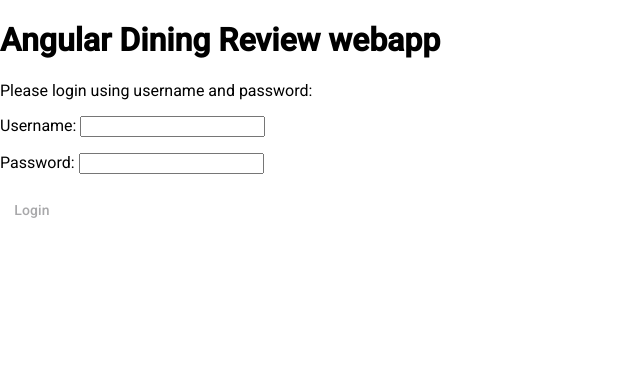
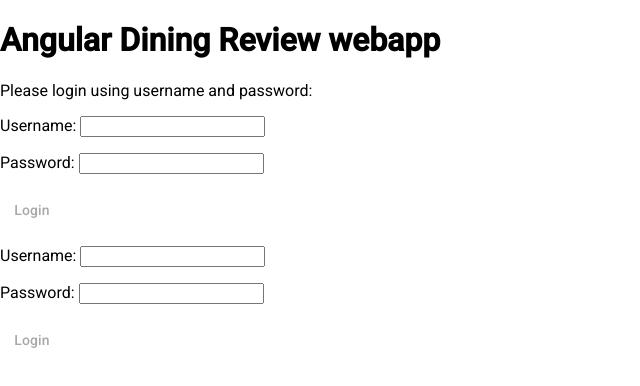
Before and after one commit to LucaBiasiolo/JavaScript-TypeScript, an Angular app in the folder diningreview/: page / in a window 1280 px wide. Shown: the top 386 px of the page, without its empty margins (0-640 px from the left). Built offline with nearby package versions, Linux system fonts and the light colour scheme.

Commit message:
Add Reactive version to login form

```diff
--- a/diningreview/src/app/login/login.component.html
+++ b/diningreview/src/app/login/login.component.html
@@ -1,6 +1,15 @@
 <p>Please login using username and password:</p>
+
+<!--Template-driven form version-->
 <form #loginForm="ngForm" (ngSubmit)="onSubmit(loginForm)">
   <p>Username: <input mat-input type="text" name="username" ngModel required></p>
   <p>Password: <input mat-input type="password" name="password" ngModel required></p>
   <button mat-button type="submit" [disabled]="!loginForm.valid">Login</button>
 </form>
+
+<!--Reactive form version-->
+<form [formGroup]="loginFormReactive" (ngSubmit)="onSubmitReactive()">
+  <p>Username: <input mat-input type="text" name="username" formControlName="username"></p>
+  <p>Password: <input mat-input type="password" name="password" formControlName="password"></p>
+  <button mat-button type="submit" [disabled]="!loginForm.valid">Login</button>
+</form>
--- a/diningreview/src/app/login/login.component.ts
+++ b/diningreview/src/app/login/login.component.ts
@@ -1,26 +1,42 @@
-import { Component } from '@angular/core';
-import { FormsModule, NgForm } from '@angular/forms';
+import { Component, OnInit } from '@angular/core';
+import { FormBuilder, FormGroup, FormsModule, NgForm, ReactiveFormsModule, Validators } from '@angular/forms';
 import { UserService } from '../user.service';
 import { MatButton } from '@angular/material/button';
 
 @Component({
   selector: 'app-login',
-  imports: [FormsModule, MatButton],
+  imports: [FormsModule, MatButton, ReactiveFormsModule],
   templateUrl: './login.component.html',
   styleUrl: './login.component.css'
 })
-export class LoginComponent {
+export class LoginComponent implements OnInit{
 
-  loggedIn: boolean = false
+  loggedIn: boolean = false;
+  loginForm!: FormGroup;
+  loginFormReactive!: FormGroup
 
-  constructor(private userService: UserService){}
+  constructor(private userService: UserService, private formBuilder: FormBuilder){}
 
   onSubmit(form: NgForm){
-    console.log('Form Submitted!', form.value);
     this.userService.login(form.value.username, form.value.password).subscribe(
       (loggedIn) =>{
         this.loggedIn = loggedIn;
       }
     )
   }
+
+  ngOnInit(): void {
+    this.loginFormReactive = this.formBuilder.group({
+      username: ['', Validators.required],
+      password: ['', Validators.required]
+    })
+  }
+
+  onSubmitReactive(){
+    this.userService.login(this.loginFormReactive.value.username, this.loginFormReactive.value.password).subscribe(
+      (loggedIn) =>{
+        this.loggedIn = loggedIn;
+      }
+    )
+  }
 }
```
